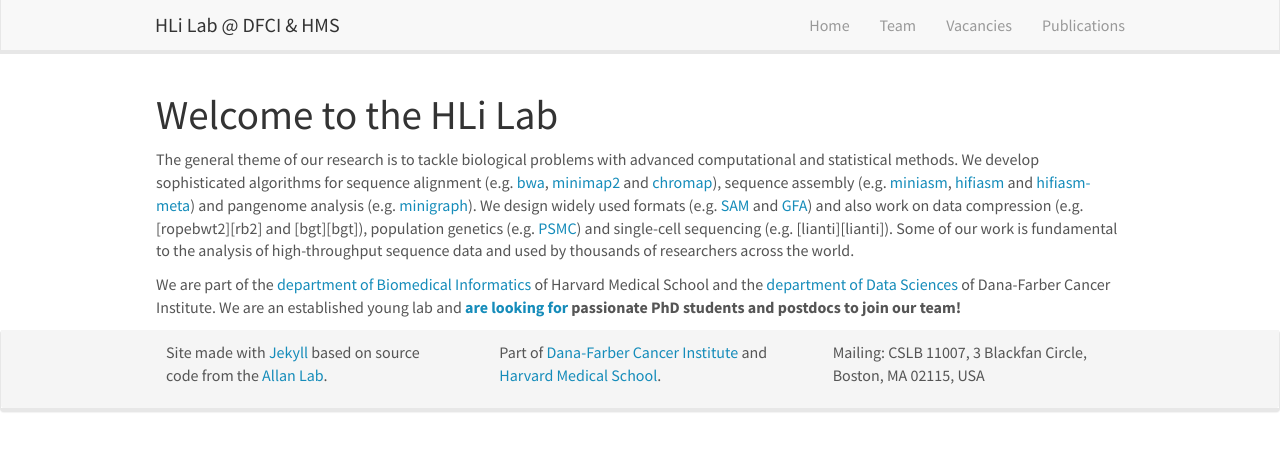
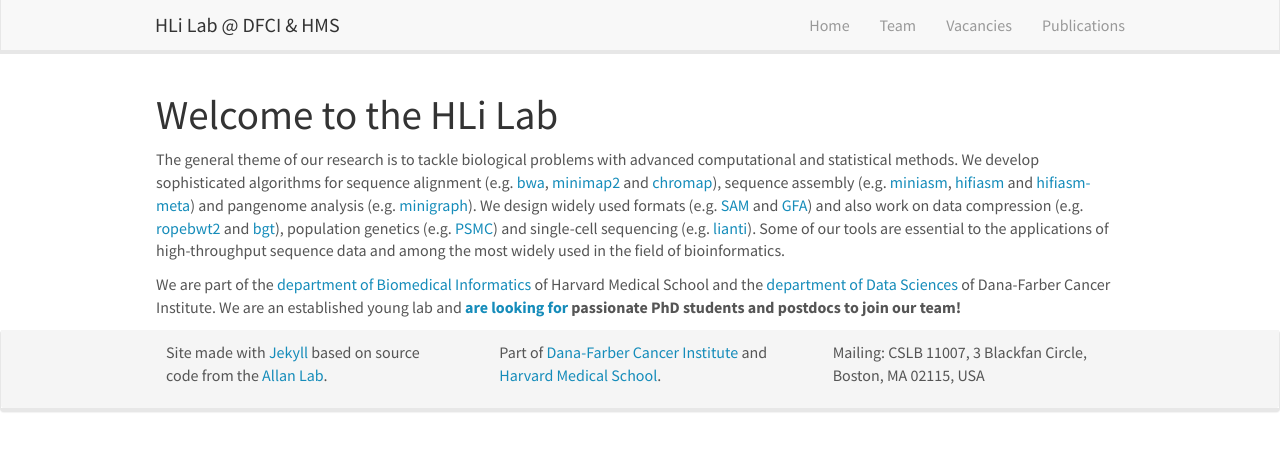
Before and after one commit to hlilab/hlilab.github.io, a Jekyll site: the page built from _pages/home.md, in a window 1280 px wide. Shown: the top 451 px of the page. Built offline with Jekyll 4.4.1, drawn with Linux system fonts in a browser that asks for light colours; nearby versions of some CDN libraries.

Commit message:
added missing links

```diff
--- a/_pages/home.md
+++ b/_pages/home.md
@@ -14,8 +14,8 @@ algorithms for sequence alignment (e.g. [bwa][bwa], [minimap2][mm2] and
 widely used formats (e.g. [SAM][sam] and [GFA][gfa]) and also work on data
 compression (e.g. [ropebwt2][rb2] and [bgt][bgt]), population genetics (e.g.
 [PSMC][psmc]) and single-cell sequencing (e.g. [lianti][lianti]). Some of our
-work is fundamental to the analysis of high-throughput sequence data and used
-by thousands of researchers across the world.
+tools are essential to the applications of high-throughput sequence data and
+among the most widely used in the field of bioinformatics.
 
 <!--
 In the past, we have analyzed single-cell sequence data to investigate mosaic
```
Also changed, not shown: other parts of _pages/home.md (+3 -0 lines).
